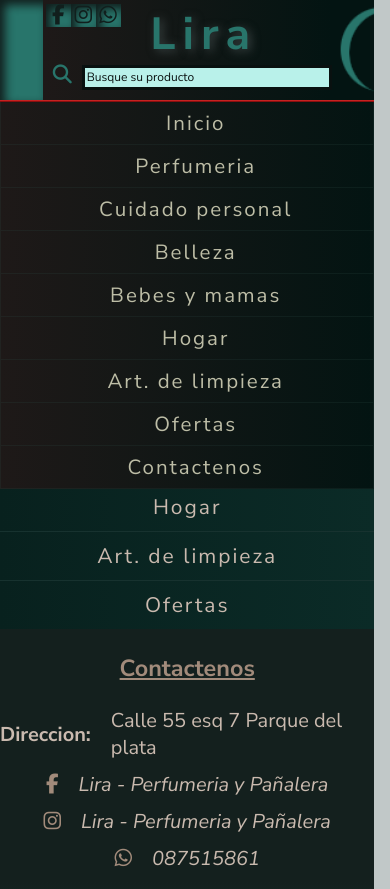
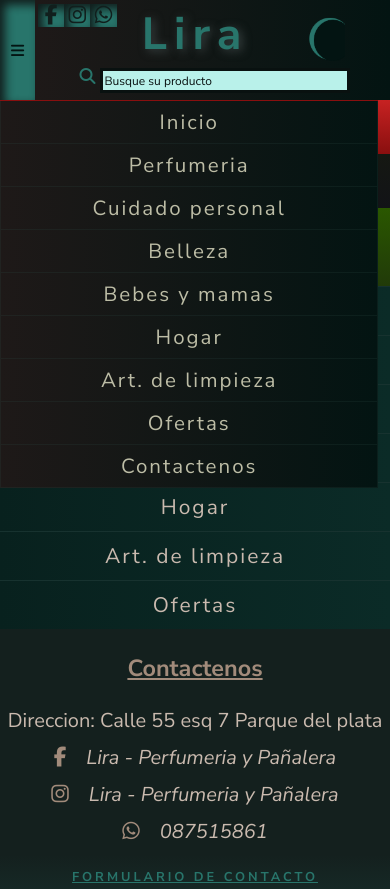
Before and after one commit to Diego-parque/Comercio, a plain HTML site: page index.html in a window 390 px wide. Shown: the top 889 px of the page. Drawn offline with nearby package versions, Linux system fonts and the light colour scheme.

Commit message:
Add files via upload

```diff
--- a/estilos.css
+++ b/estilos.css
@@ -4,7 +4,7 @@ body{
     padding: 0;
     font-family: "Nunito Sans", sans-serif;
     height: 100%;
-    width: 96vw;
+    width: 100vw;
     box-sizing: border-box;
 }
 .contenedor-principal{
@@ -35,31 +35,36 @@ header{
 /*-----------NAV-----------*/
 
 nav{
-    background-image:url(img/iconomenu.png);
-    background-size: 45px;
-    background-repeat: no-repeat;
-    background-position: center;
     height: auto;
-    flex-basis: 100px;
+    display: flex;
     background-color: #28756b;
     box-shadow: inset 5px 5px 10px #111f1d;
+    align-items: center;
+    justify-content: center;
+    min-width: 50px;
 }
+    .nav__menu--logo{
+        font-size: 25px;
+        color: #031412;
+    }
 .menu{
-    position:absolute;
     display:none;
 }
 .menu-item{
+    position:absolute;
+    left: 0;
+    top: 100px;
     box-sizing: border-box;
     list-style:none;
-    margin-top: 101px;
-    padding: 0;
     font-size: 0.41em;
     letter-spacing: 2px;
     background:linear-gradient(to left , #031412,  #1e1918);
     display: flex;
     flex-direction: column;
-    width: 96vw;
+    width: 97vw;
     border-top: 1px solid  #890f0f;
+    padding:0;
+    margin:0;
 }
 nav  a{
     color:#bdbda6;
@@ -67,7 +72,8 @@ nav  a{
     flex-direction: column;
     text-decoration: none;
     display: flex;
-    padding: 7px 0 7px 17px;
+    padding: 7px 0;
+    margin: 0;
     border: 1px solid #2a494536;
     border-top: 0;
     text-wrap: balance;
@@ -90,12 +96,15 @@ nav  a:hover{
 
 .header__seccioncentro{
     background:linear-gradient(to left , #031412,  #1e1918);
-    flex-grow: 10;
     display: flex;
+    flex-grow: 1;
+    flex-basis: 0;
     flex-direction: column;
     box-sizing: border-box;
     justify-content: center;
     align-items: center;
+    padding: 0;
+    margin: 0;
 }
 .header__seccioncentro--contenedormarca{
     background:linear-gradient(to left , #031412,  #1e1918);
@@ -158,18 +167,20 @@ nav  a:hover{
 .header__seccioncentro--contenedorbusqueda{
     box-sizing: border-box;
     display: flex;
-    align-items:start;
+    align-items:center;
+    justify-content:start;
     flex-grow: 0.5;
-    padding: 0;
+    padding:0;
     margin:0;
 }
 .header__seccioncentro--iconolupa{
-    font-size: 19px;
+    font-size: 16px;
     color: #28756b;
-    margin:0 10px;
+    margin:0 4px;
     min-height: 25px;
     display: flex;
     align-items: center;
+    justify-content: start;
 }
 .header__seccioncentro--inputsearch{
     min-width: 250px;
@@ -185,17 +196,14 @@ nav  a:hover{
 
 
 .header__seccionderecha--simbolo{
-
     background-image: url(img/simbolo-comercio.png);
-    background-size: cover;
+    background-repeat: no-repeat;
+    background-position: left;
+    background-size: content;
     background-color: #031412;
-    flex-grow: 0;
-    flex-basis: 100px;
+    flex-basis:90px;
     display: flex;
-    align-items: center;
-    justify-content: center;
     color: aliceblue;
-
 }
 
 /*----------ASAID-----------*/
@@ -310,6 +318,12 @@ footer{
     align-items: center;
     gap: 20px;
     margin-bottom: 10px;
+    text-wrap: balance;
+
+}
+.footer__direccion{
+    text-align: center;
+    text-wrap: balance;
 
 }
 .footer__facebook, .footer__instagram, .footer__whatsapp{
@@ -346,6 +360,7 @@ form{
     box-sizing: border-box;
     font-size: 0.8em;
 
+
 }
 .footer__form--h3{
     font-size: 1.4;
@@ -360,7 +375,6 @@ form{
     justify-content: center;
     display: flex;
     flex-direction: column;
-
 }
 .fotter__form--input--email ,.footer__form--input--nombre,
 textarea{
@@ -372,8 +386,7 @@ textarea{
     font-family: "Nunito Sans", sans-serif;
     font-size: 1em;
     box-shadow: inset 1px 1px 4px #091110;
-    min-width: 350px;
-
+    min-width: 340px;
 }
 textarea{
     resize: none;
@@ -393,6 +406,8 @@ color: #28756b;
 padding: 3px 5px;
 font-family: "Nunito Sans", sans-serif;
 font-size: 1em;
+border: none;
+border-radius: 5px;
 }
 
 /*soy dalto esta en el 604/*
@@ -457,6 +472,46 @@ font-size: 1em;
     margin-right: 15px;
     font-size: 0.7em;
 }
+@media screen and (max-width: 408px) {
+    nav{
+        min-width: 35px;
+
+    }
+    .nav__menu--logo{
+        font-size: 15px;
+
+    }
+    .header__seccionderecha--simbolo{
+       background-image: none;
+       flex-basis: 0;
+    }
+    .header__seccioncentro--h1{
+        background-image: url(img/simbolo-comercio.png);
+        background-repeat: no-repeat;
+        background-size: 50px;
+        background-position:  right -10px top 10px;
+        display: flex;
+        justify-content: space-between;
+        padding-left: 25px;
+    }
+    .footer__form--h3{
+        font-size: 0.8em;
+
+}
+}
+
+
+@media (min-width: 408px) and (max-width: 750px) {
+    .header__seccionderecha--simbolo{
+        box-sizing: border-box;
+        flex-basis: 130px;
+        background-size: 100px;
+        padding-right: 16px;
+     }
+
+}
+
+
 
 @media screen and (min-width: 750px) {
 body{
@@ -478,12 +533,14 @@ header{
     flex-direction: column;
 }
 nav{
-    background-size: 75px;
-    background-position: center;
     flex-basis: 100px;
 }
+.nav__menu--logo{
+    font-size: 50px;
+    color: #031412;
+}
 .menu-item{
-    margin-top: 140px;
+    top: 140px;
     font-size: 0.45em;
     width: 30vw;
     border-top: 2px solid  #890f0f;
@@ -533,6 +590,8 @@ nav  a{
 .header__seccionderecha--simbolo{
     box-sizing: border-box;
     flex-basis: 150px;
+    background-size: 120px;
+    padding-right: 20px;
 }
 main{
     background-color: azure;
--- a/index.html
+++ b/index.html
@@ -15,6 +15,7 @@
     <div class="contenedor-principal">
         <header>
             <nav>
+                <i class="nav__menu--logo fa-solid fa-bars"></i>
                 <div class="menu">
                     <ul class="menu-item">
                         <li><a href="#">Inicio</a></li>
@@ -31,13 +32,13 @@
             </nav>
             <div class="header__seccioncentro">
                 <div class="header__seccioncentro--contenedormarca">
-                    <a href="#" class="facebook" >
+                    <a href="http://facebook.com" target="_blank" class="facebook" >
                         <i class="iconofacebook fa-brands fa-facebook-f"></i>
                     </a>
-                    <a href="#" class="instagram">
+                    <a href="http://instagram.com" target="_blank" class="instagram">
                         <i class="iconoinstagram fa-brands fa-instagram"></i>
                     </a>
-                    <a href="#" class="whatsapp">
+                    <a href="httl://whatsapp.com" target="_blanks" class="whatsapp">
                         <i class="iconowhatsapp fa-brands fa-whatsapp"></i>
                     </a>
                     <span class="numerowhatsapp">087515861</span>
@@ -84,7 +85,7 @@
 
                 <h3 class="footer__h3">Contactenos</h3>
                 <div class="footer__direccion">
-                   <strong> Direccion:</strong>Calle 55 esq 7
+                    Direccion: Calle 55 esq 7
                     Parque del plata
                 </div>
                 <div class="footer__contenedorfacebook">
```
